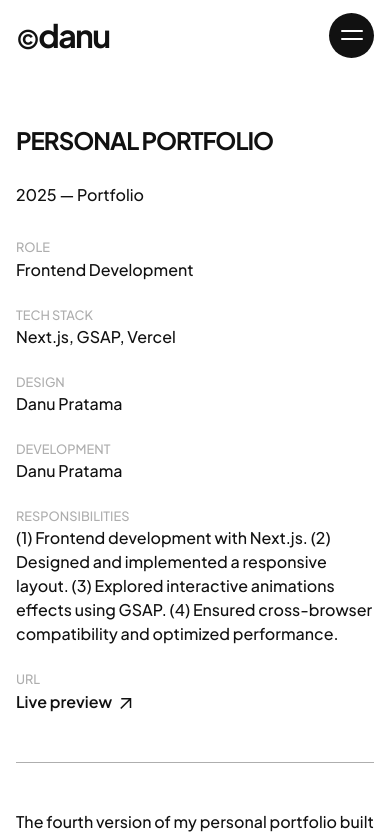
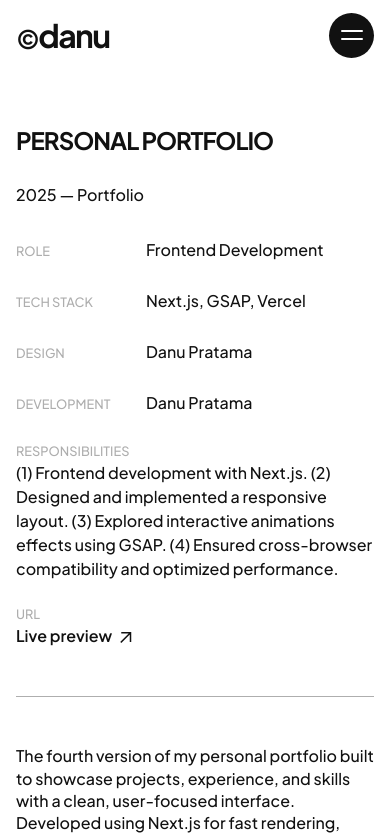
Before and after one commit to danutama/nextjs-portfolio, a Next.js app: page /projects/personal-portfolio-v4 in a window 390 px wide. Shown: the top 835 px of the page. Built offline with nearby package versions, Linux system fonts and the light colour scheme.

Commit message:
update project style

```diff
--- a/components/css/project_detail.css
+++ b/components/css/project_detail.css
@@ -129,6 +129,17 @@
     font-size: 1rem;
   }
 
+  .project-detail-items.custom {
+    display: flex;
+    justify-content: start;
+    align-items: start;
+  }
+
+  .project-detail-items.custom p:nth-child(1) {
+    min-width: 130px;
+    line-height: 2.1;
+  }
+
   .project-detail-images {
     grid-template-columns: 1fr;
     gap: 1.5rem;
--- a/components/css/project_list.css
+++ b/components/css/project_list.css
@@ -51,11 +51,6 @@
   letter-spacing: -0.8px;
 }
 
-.project-number {
-  letter-spacing: -1px;
-  margin-right: 0.5rem;
-}
-
 .project-list-card-desc {
   font-size: 1.3rem;
   line-height: 1.2;
--- a/components/sections/ProjectDetail.jsx
+++ b/components/sections/ProjectDetail.jsx
@@ -64,22 +64,22 @@ export default function ProjectDetail({ project }) {
         </p>
 
         <div className="project-detail-data">
-          <div className="project-detail-items">
+          <div className="project-detail-items custom">
             <p className="fw-normal">Role</p>
             <p className="fw-normal">{project.role}</p>
           </div>
 
-          <div className="project-detail-items">
+          <div className="project-detail-items custom">
             <p className="fw-normal">Tech stack</p>
             <p className="fw-normal">{project.technology.join(', ')}</p>
           </div>
 
-          <div className="project-detail-items">
+          <div className="project-detail-items custom">
             <p className="fw-normal">Design</p>
             <p className="fw-normal">{project.designBy}</p>
           </div>
 
-          <div className="project-detail-items">
+          <div className="project-detail-items custom">
             <p className="fw-normal">Development</p>
             <p className="fw-normal">{project.developmentBy}</p>
           </div>
@@ -120,7 +120,7 @@ export default function ProjectDetail({ project }) {
         </div>
 
         <div className="project-detail-next-wrapper">
-          <span className="font-secondary">Next</span>
+          <span className="font-secondary">Next&mdash;</span>
           <TransitionLink href={`/projects/${nextProject.slug}`} className="project-detail-next">
             {nextProject.title}
           </TransitionLink>
--- a/components/sections/ProjectList.jsx
+++ b/components/sections/ProjectList.jsx
@@ -15,13 +15,11 @@ export default function ProjectList() {
           Selected Projects<span className="number">({String(projectCount).padStart(2, '0')})</span>
         </h2>
         <ul className="project-list-items">
-          {projects.map((project, index) => (
+          {projects.map((project) => (
             <li key={project.slug} className="project-list-card">
               <TransitionLink href={`/projects/${project.slug}`} className="project-list-card-link">
                 <div className="project-list-card-text-wrapper">
-                  <h3 className="project-list-card-title">
-                    <span className="project-number">({String(index + 1).padStart(2, '0')})</span> {project.title}
-                  </h3>
+                  <h3 className="project-list-card-title">{project.title}</h3>
                   <p className="project-list-card-desc fw-normal">{project.overview}</p>
                 </div>
 
--- a/data/project.json
+++ b/data/project.json
@@ -19,7 +19,7 @@
     "slug": "the-movie-database",
     "title": "The Movie Database",
     "overview": "Discover movies, series, and actors.",
-    "description": "Built a movie discovery web application that allows users to search for movies, TV series, and actors from both local and international sources. Designed with a mobile-first approach and packaged as a Progressive Web App (PWA) to ensure seamless access across devices and a highly responsive user experience. Implemented debounced search caching in React for optimized search performance and data caching to enhance loading speed and efficiency.",
+    "description": "Built a movie discovery web application that allows users to search for movies, TV series, and actors from both local and international sources. Designed with a mobile-first approach and packaged as a Progressive Web App (PWA) to ensure seamless access across devices and a highly responsive user experience.",
     "url": "https://dibimovie.vercel.app",
     "year": 2024,
     "technology": ["React", "Express.js", "Axios", "TMDB API", "Vercel"],
@@ -38,38 +38,6 @@
     "detailImages": ["/projects/movie1.webp", "/projects/movie2.webp", "/projects/movie3.webp", "/projects/movie4.webp"]
   },
   {
-    "slug": "company-profile",
-    "title": "Company Profile",
-    "overview": "Corporate website presenting company identity and services.",
-    "description": "A company profile website designed to build brand credibility and present services clearly. I contributed to both design and frontend implementation, focusing on creating an elegant interface and strong user trust through consistent branding.",
-    "url": "https://company-profile.example.com",
-    "year": 2024,
-    "technology": ["Next.js", "Tailwind CSS"],
-    "role": "Fullstack Development",
-    "task": ["Designed layout and visual hierarchy for corporate identity.", "Developed responsive multi-page website using Next.js.", "Integrated reusable components and dynamic content system.", "Optimized for SEO and fast performance."],
-    "designBy": "Danu Pratama",
-    "developmentBy": "Danu Pratama",
-    "type": "Company Profile",
-    "images": ["/projects/porto-v4-3.webp"],
-    "detailImages": ["/projects/company-1.webp", "/projects/company-2.webp", "/projects/company-3.webp"]
-  },
-  {
-    "slug": "blog-news",
-    "title": "Blog / News",
-    "overview": "Content-rich blog platform for articles and updates.",
-    "description": "A modern blog/news website featuring a clean design, search functionality, and optimized content structure. Built to be SEO-friendly and easy to manage with a headless CMS integration. My role included layout design, content architecture, and frontend development.",
-    "url": "https://blog-news.example.com",
-    "year": 2023,
-    "technology": ["Next.js", "Headless CMS"],
-    "role": "Fullstack Development",
-    "task": ["Developed dynamic post pages with Next.js routing.", "Implemented category and tag filtering system.", "Connected CMS for content management.", "Optimized SEO and structured data."],
-    "designBy": "Danu Pratama",
-    "developmentBy": "Danu Pratama",
-    "type": "Blog / News",
-    "images": ["/projects/porto-v4-4.webp"],
-    "detailImages": ["/projects/ecommerce-1.webp", "/projects/ecommerce-2.webp", "/projects/ecommerce-3.webp"]
-  },
-  {
     "slug": "others",
     "title": "Others",
     "overview": "Various small-scale and experimental projects.",
```
